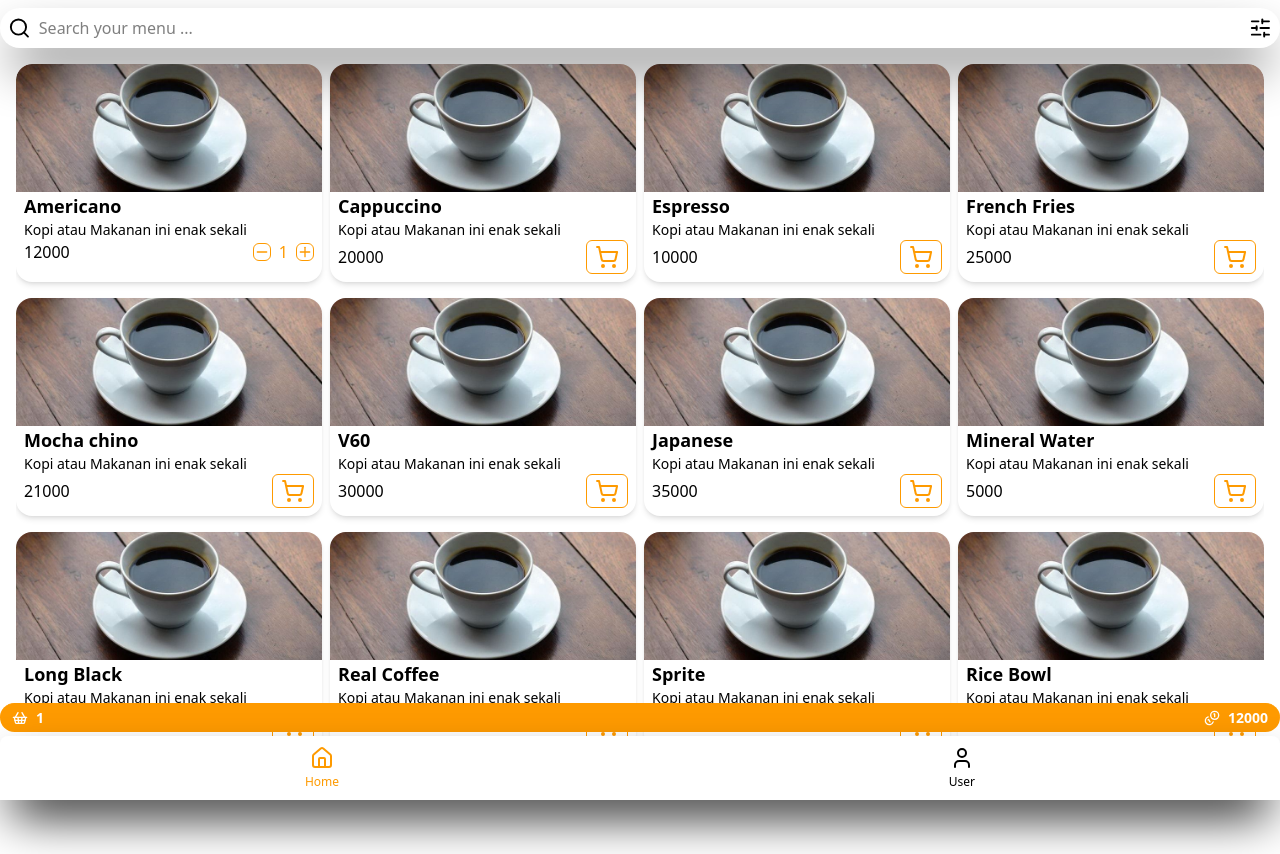
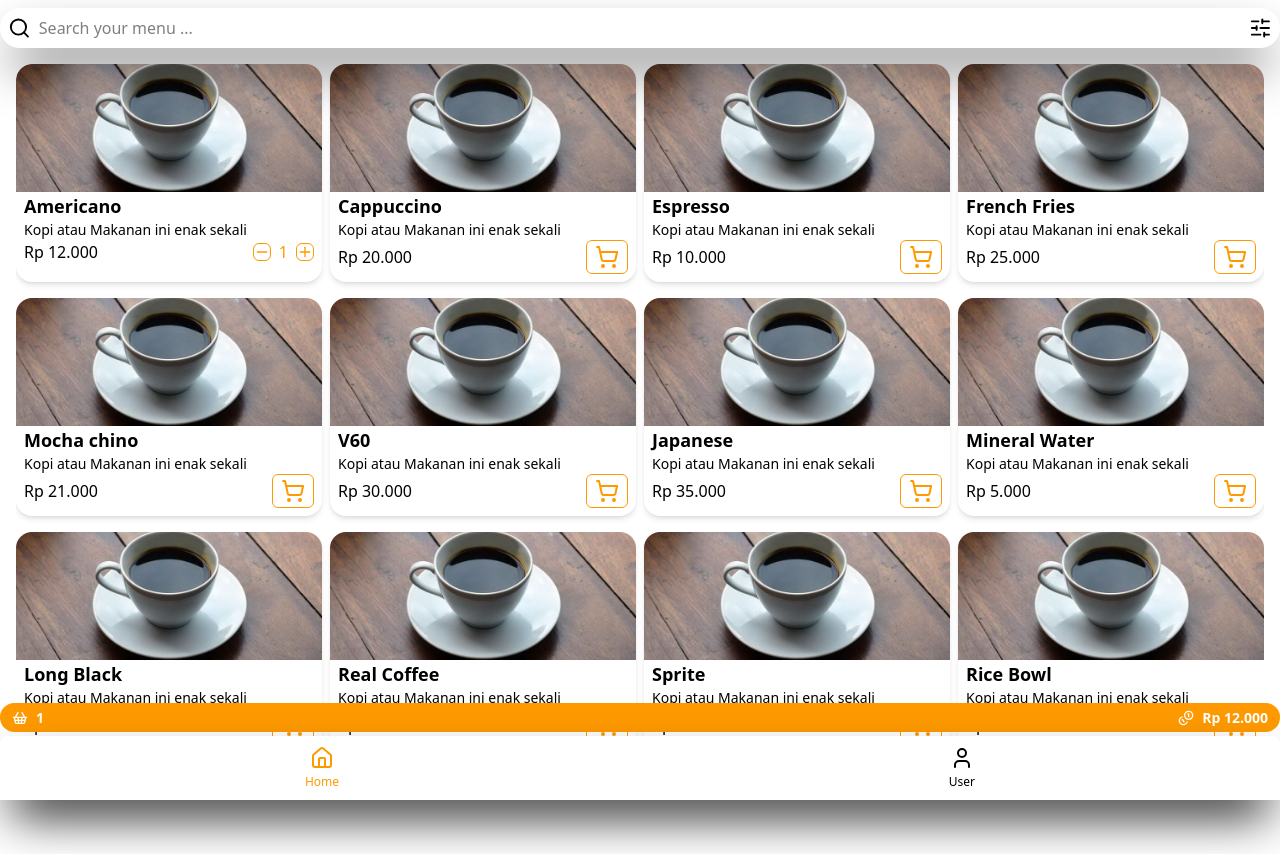
Before and after one commit to tim-gabut/mini-coffee, a React (Vite) app: page / in a window 1280 px wide. Both pictures are taken after a click on the button 293 px from the left and 257 px from the top of the page. Built offline with nearby package versions, Linux system fonts and the light colour scheme.

Commit message:
logic checkout

```diff
--- a/src/App.tsx
+++ b/src/App.tsx
@@ -10,6 +10,7 @@ export interface CartItem {
     menuName: string;
     price: number;
     qty: number;
+    imageUrl: string;
 }
 
 export default function App() {
@@ -17,7 +18,8 @@ export default function App() {
     const [keyword, setKeyword] = useState("");
     const [isCartOpen, setIsCartOpen] = useState(false);
 
-    const togleCart = () => {
+    const toggleCart = () => {
+        console.log("TOMBOL DITEKAN! Status sekarang:", isCartOpen);
         setIsCartOpen(!isCartOpen)
     }
     const handleAddToCart = (itemMenu: MenuItem) => {
@@ -36,6 +38,7 @@ export default function App() {
                 id: itemMenu.id,
                 menuName: itemMenu.menuName,
                 price: itemMenu.price,
+                imageUrl: itemMenu.image,
                 qty: 1
             };
             setCart([...cart, newItem]);
@@ -74,7 +77,7 @@ export default function App() {
     });
     return (
         <>
-            <SearchBar onSearch={(text=>setKeyword(text))}/>
+            <SearchBar onSearch={(text => setKeyword(text))}/>
             <Menu funcAddItem={handleAddToCart}
                   cart={cart}
                   removeFromCart={handleRemoveFromCart}
@@ -82,13 +85,17 @@ export default function App() {
             />
             {
                 totalQtyGlobal > 0 && (
-                    <FloatingCart totalItems={totalQtyGlobal}
-
-                                  totalPriceGlobal={totalPriceGlobal}/>
+                    <FloatingCart
+                        totalItems={totalQtyGlobal}
+                        totalPriceGlobal={totalPriceGlobal}
+                        cart={cart}
+                        isOpen={isCartOpen}
+                        toggleCart={toggleCart}
+                    />
                 )
             }
 
-            <BottomNav totalItems={totalQtyGlobal}/>
+            <BottomNav/>
         </>
     )
 }
--- a/src/app/FloatingCart.tsx
+++ b/src/app/FloatingCart.tsx
@@ -1,24 +1,82 @@
-import {Coins, ShoppingBasket} from "lucide-react";
+import {Coins, ShoppingBasket, X} from "lucide-react";
+import type {CartItem} from "../App.tsx";
+import {formatRupiah} from "../util/currency.ts";
 
 interface PropsFloatingCart {
     totalItems: number;
     totalPriceGlobal: number;
+    cart: CartItem[];
+    isOpen: boolean;
+    toggleCart: () => void;
 }
 
-export default function FloatingCart({totalItems, totalPriceGlobal}: PropsFloatingCart) {
+export default function FloatingCart({totalItems, totalPriceGlobal, cart, isOpen, toggleCart}: PropsFloatingCart) {
+
+    if (isOpen) {
+        return (
+            <div className="fixed inset-0 z-50 flex flex-col justify-end bg-black/50 bottom-16">
+                <div className="bg-white rounded-t-2xl w-full max-h-[80vh] flex flex-col animate-slide-up">
+                    <div className="flex justify-between items-center p-4 border-b">
+                        <h2 className="font-bold text-lg">Daftar Pesanan</h2>
+                        <button onClick={toggleCart} className="bg-gray-100 p-2 rounded-full hover:bg-gray-200">
+                            <X size={20}/>
+                        </button>
+                    </div>
+
+                    <div className="overflow-y-auto p-4 flex-1 space-y-4">
+                        {cart.map((item) => (
+                            <div key={item.id} className="flex justify-between items-center border-b pb-2">
+                                <div className="flex gap-3">
+                                    <div className="w-12 h-12 rounded-lg bg-gray-100 overflow-hidden">
+                                        <img src={item.imageUrl} alt={item.menuName}
+                                             className="w-full h-full object-cover"/>
+                                    </div>
+                                    <div>
+                                        <p className="font-semibold text-sm">{item.menuName}</p>
+                                        <p className="text-xs text-gray-500">
+                                            {item.qty} x {formatRupiah(item.price)}
+                                        </p>
+                                    </div>
+                                </div>
+
+                                <p className="font-bold text-sm">
+                                    {formatRupiah(item.qty * item.price)}
+                                </p>
+                            </div>
+                        ))}
+                    </div>
+                    <div className="p-4 border-t bg-gray-50 ">
+                        <div className="flex justify-between mb-4">
+                            <span className="font-bold">Total Pembayaran</span>
+                            <span className="font-bold text-orange-600 text-xl">{formatRupiah(totalPriceGlobal)}</span>
+                        </div>
+                        <button
+                            className="w-full bg-orange-600 text-white py-3 rounded-xl font-bold shadow-lg active:scale-95 transition-all"
+                            onClick={() => alert("Pesanan Diterima! (Fitur Checkout nanti)")}
+                        >
+                            Pesan Sekarang
+                        </button>
+                    </div>
+
+                </div>
+            </div>
+        );
+    }
 
     return (
         <div className="fixed bottom-17 left-0 w-full bg-amber-500 p-1
         shadow-black z-40
-        flex justify-between items-center border-t rounded-4xl border-amber-500 transition-all active:scale-90 ">
+        flex justify-between items-center border-t rounded-4xl border-amber-500 transition-all active:scale-90 "
+             onClick={toggleCart}
+        >
             <div className="flex items-center">
                 <ShoppingBasket size={16} className="mx-2 text-white "/>
                 <span className="text-white font-semibold text-sm gap-2">{totalItems}</span>
             </div>
-           <div className="flex items-center">
-               <Coins size={16} className="text-white "/>
-               <span className="text-white font-semibold text-sm gap-2 px-2"> {totalPriceGlobal}</span>
-           </div>
+            <div className="flex items-center">
+                <Coins size={16} className="text-white "/>
+                <span className="text-white font-semibold text-sm gap-2 px-2"> {formatRupiah(totalPriceGlobal)}</span>
+            </div>
 
         </div>
     )
--- a/src/app/Menu.tsx
+++ b/src/app/Menu.tsx
@@ -2,6 +2,7 @@ import '../index.css';
 import {Minus, Plus, ShoppingCart} from "lucide-react";
 import type {CartItem} from "../App.tsx";
 import {type MenuItem} from "../data/data.ts";
+import {formatRupiah} from "../util/currency.ts";
 
 
 interface MenuProps {
@@ -29,7 +30,7 @@ export default function Menu({funcAddItem, cart,removeFromCart, dataMenu}: MenuP
                                     <h3 className="font-bold text-lg w-full pl-2">{menu.menuName}</h3>
                                     <p className="text-sm pl-2">{menu.description}</p>
                                     <div className="flex justify-around justify-items-center mx-2 mb-2">
-                                        <p className="flex flex-auto items-center">{menu.price}</p>
+                                        <p className="flex flex-auto items-center">{formatRupiah(menu.price)}</p>
                                         {
                                             (quantity === 0) ? (
                                                 <button
--- /dev/null
+++ b/src/util/currency.ts
@@ -0,0 +1,5 @@
+
+export const formatRupiah = (rupiah: number) => {
+    return new Intl.NumberFormat("id-ID", {
+        style: 'currency', currency: 'IDR', minimumFractionDigits: 0 }).format(rupiah)
+}
```
